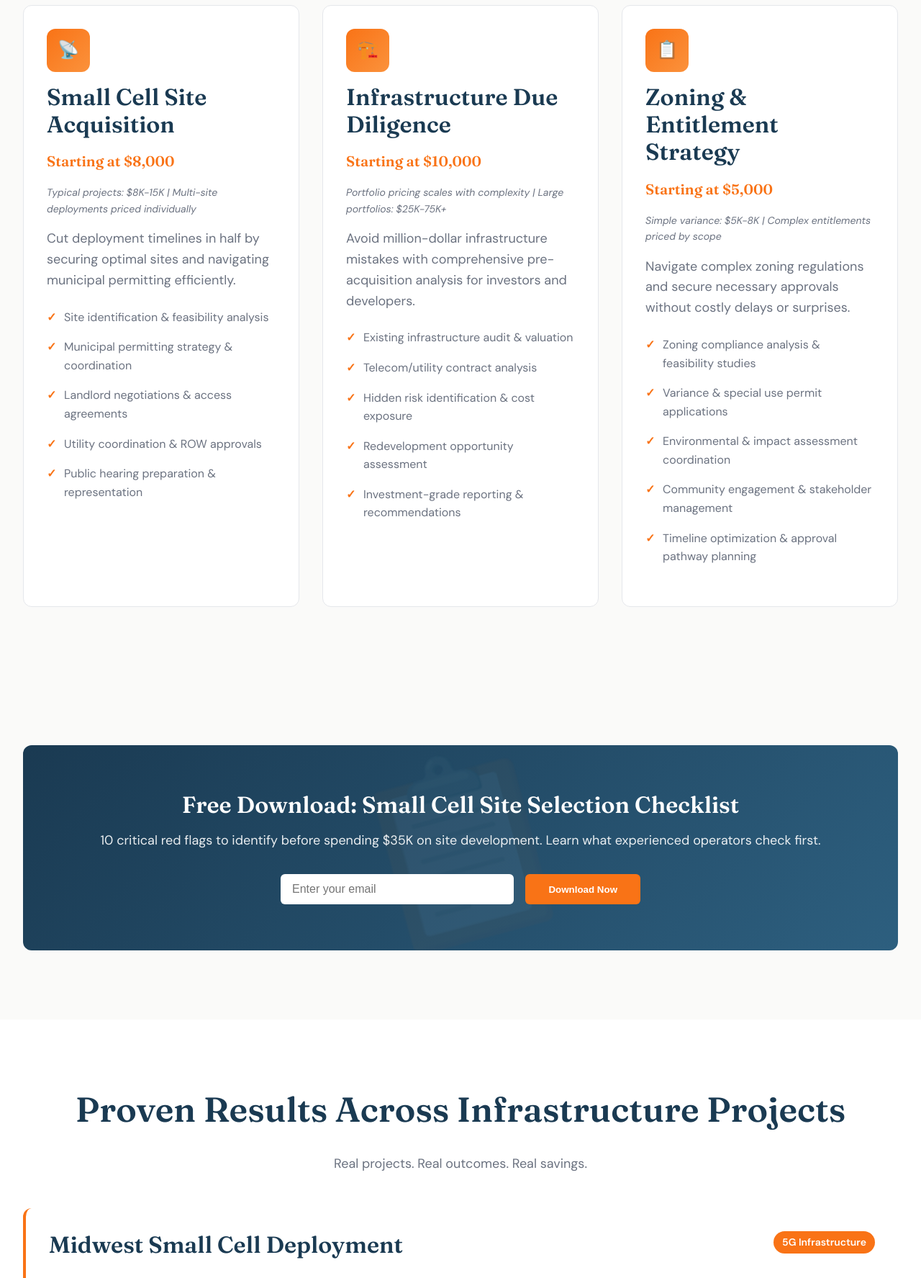
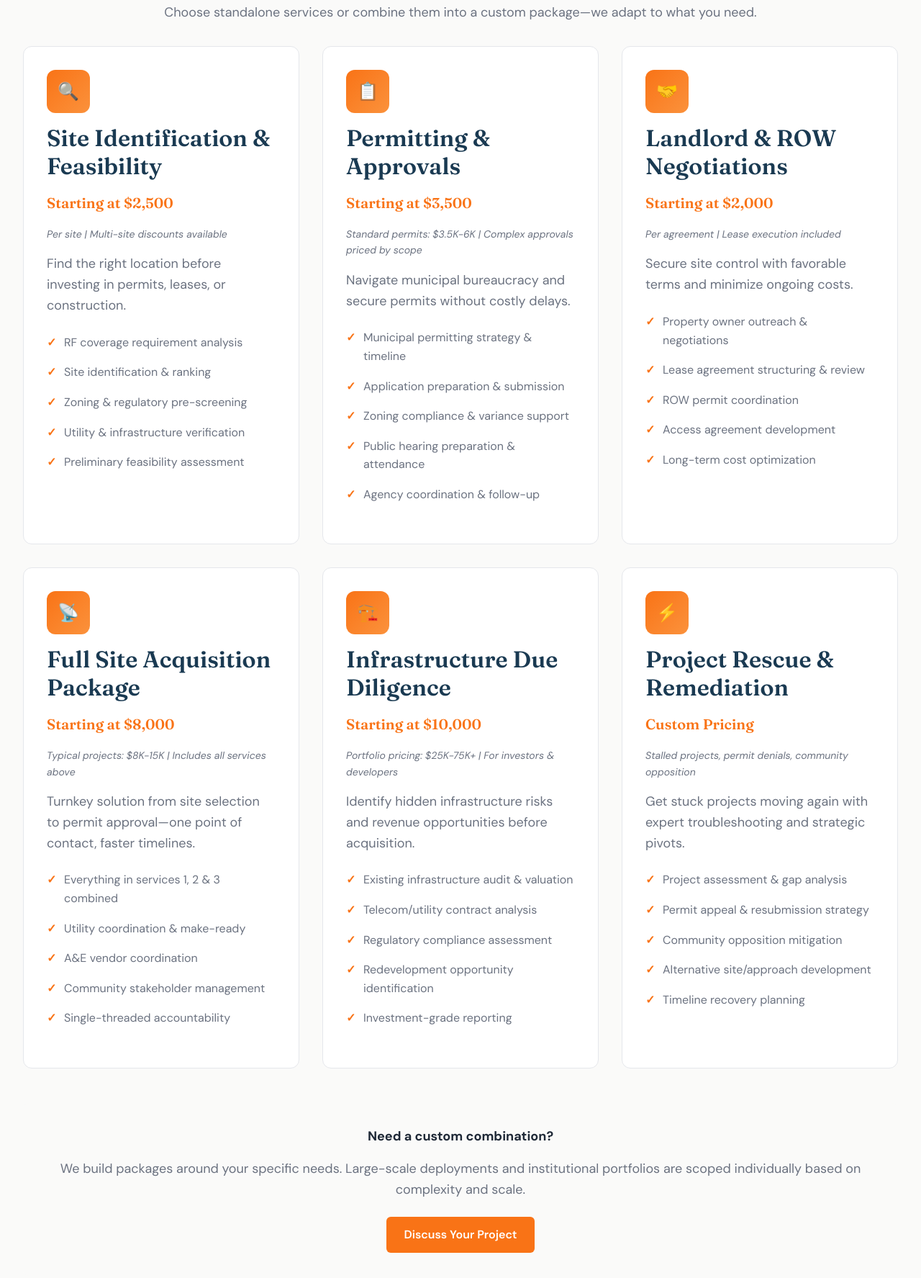
Before and after one commit to clintwingate-del/southline-website, a plain HTML site: page index.html in a window 1280 px wide. Shown: the part 1157-2932 px from the top of the page at 72% size. Drawn offline with Linux system fonts and the light colour scheme.

Commit message:
Add files via upload

```diff
--- a/index.html
+++ b/index.html
@@ -297,7 +297,7 @@
         /* Services Grid */
         .services-grid {
             display: grid;
-            grid-template-columns: repeat(auto-fit, minmax(350px, 1fr));
+            grid-template-columns: repeat(auto-fit, minmax(320px, 1fr));
             gap: var(--spacing-md);
             margin-top: var(--spacing-md);
         }
@@ -673,58 +673,112 @@
     <section id="services" class="section">
         <div class="container">
             <div class="text-center">
-                <h2>Services Built for Speed & Certainty</h2>
-                <p>From initial feasibility to final permits—we handle the complexity so you can focus on deployment.</p>
+                <h2>Flexible Solutions for Every Infrastructure Challenge</h2>
+                <p>Choose standalone services or combine them into a custom package—we adapt to what you need.</p>
             </div>
 
             <div class="services-grid">
                 <!-- Service 1 -->
                 <div class="service-card">
-                    <div class="service-icon">📡</div>
-                    <h3>Small Cell Site Acquisition</h3>
-                    <p class="service-price">Starting at $8,000</p>
-                    <p style="font-size: 0.875rem; color: var(--color-text-light); margin-bottom: 1rem;"><em>Typical projects: $8K-15K | Multi-site deployments priced individually</em></p>
-                    <p>Cut deployment timelines in half by securing optimal sites and navigating municipal permitting efficiently.</p>
+                    <div class="service-icon">🔍</div>
+                    <h3>Site Identification & Feasibility</h3>
+                    <p class="service-price">Starting at $2,500</p>
+                    <p style="font-size: 0.875rem; color: var(--color-text-light); margin-bottom: 1rem;"><em>Per site | Multi-site discounts available</em></p>
+                    <p>Find the right location before investing in permits, leases, or construction.</p>
                     <ul class="service-features">
-                        <li>Site identification & feasibility analysis</li>
-                        <li>Municipal permitting strategy & coordination</li>
-                        <li>Landlord negotiations & access agreements</li>
-                        <li>Utility coordination & ROW approvals</li>
-                        <li>Public hearing preparation & representation</li>
+                        <li>RF coverage requirement analysis</li>
+                        <li>Site identification & ranking</li>
+                        <li>Zoning & regulatory pre-screening</li>
+                        <li>Utility & infrastructure verification</li>
+                        <li>Preliminary feasibility assessment</li>
                     </ul>
                 </div>
 
                 <!-- Service 2 -->
                 <div class="service-card">
-                    <div class="service-icon">🏗️</div>
-                    <h3>Infrastructure Due Diligence</h3>
-                    <p class="service-price">Starting at $10,000</p>
-                    <p style="font-size: 0.875rem; color: var(--color-text-light); margin-bottom: 1rem;"><em>Portfolio pricing scales with complexity | Large portfolios: $25K-75K+</em></p>
-                    <p>Avoid million-dollar infrastructure mistakes with comprehensive pre-acquisition analysis for investors and developers.</p>
+                    <div class="service-icon">📋</div>
+                    <h3>Permitting & Approvals</h3>
+                    <p class="service-price">Starting at $3,500</p>
+                    <p style="font-size: 0.875rem; color: var(--color-text-light); margin-bottom: 1rem;"><em>Standard permits: $3.5K-6K | Complex approvals priced by scope</em></p>
+                    <p>Navigate municipal bureaucracy and secure permits without costly delays.</p>
                     <ul class="service-features">
-                        <li>Existing infrastructure audit & valuation</li>
-                        <li>Telecom/utility contract analysis</li>
-                        <li>Hidden risk identification & cost exposure</li>
-                        <li>Redevelopment opportunity assessment</li>
-                        <li>Investment-grade reporting & recommendations</li>
+                        <li>Municipal permitting strategy & timeline</li>
+                        <li>Application preparation & submission</li>
+                        <li>Zoning compliance & variance support</li>
+                        <li>Public hearing preparation & attendance</li>
+                        <li>Agency coordination & follow-up</li>
                     </ul>
                 </div>
 
                 <!-- Service 3 -->
                 <div class="service-card">
-                    <div class="service-icon">📋</div>
-                    <h3>Zoning & Entitlement Strategy</h3>
-                    <p class="service-price">Starting at $5,000</p>
-                    <p style="font-size: 0.875rem; color: var(--color-text-light); margin-bottom: 1rem;"><em>Simple variance: $5K-8K | Complex entitlements priced by scope</em></p>
-                    <p>Navigate complex zoning regulations and secure necessary approvals without costly delays or surprises.</p>
+                    <div class="service-icon">🤝</div>
+                    <h3>Landlord & ROW Negotiations</h3>
+                    <p class="service-price">Starting at $2,000</p>
+                    <p style="font-size: 0.875rem; color: var(--color-text-light); margin-bottom: 1rem;"><em>Per agreement | Lease execution included</em></p>
+                    <p>Secure site control with favorable terms and minimize ongoing costs.</p>
                     <ul class="service-features">
-                        <li>Zoning compliance analysis & feasibility studies</li>
-                        <li>Variance & special use permit applications</li>
-                        <li>Environmental & impact assessment coordination</li>
-                        <li>Community engagement & stakeholder management</li>
-                        <li>Timeline optimization & approval pathway planning</li>
+                        <li>Property owner outreach & negotiations</li>
+                        <li>Lease agreement structuring & review</li>
+                        <li>ROW permit coordination</li>
+                        <li>Access agreement development</li>
+                        <li>Long-term cost optimization</li>
                     </ul>
                 </div>
+
+                <!-- Service 4 -->
+                <div class="service-card">
+                    <div class="service-icon">📡</div>
+                    <h3>Full Site Acquisition Package</h3>
+                    <p class="service-price">Starting at $8,000</p>
+                    <p style="font-size: 0.875rem; color: var(--color-text-light); margin-bottom: 1rem;"><em>Typical projects: $8K-15K | Includes all services above</em></p>
+                    <p>Turnkey solution from site selection to permit approval—one point of contact, faster timelines.</p>
+                    <ul class="service-features">
+                        <li>Everything in services 1, 2 & 3 combined</li>
+                        <li>Utility coordination & make-ready</li>
+                        <li>A&E vendor coordination</li>
+                        <li>Community stakeholder management</li>
+                        <li>Single-threaded accountability</li>
+                    </ul>
+                </div>
+
+                <!-- Service 5 -->
+                <div class="service-card">
+                    <div class="service-icon">🏗️</div>
+                    <h3>Infrastructure Due Diligence</h3>
+                    <p class="service-price">Starting at $10,000</p>
+                    <p style="font-size: 0.875rem; color: var(--color-text-light); margin-bottom: 1rem;"><em>Portfolio pricing: $25K-75K+ | For investors & developers</em></p>
+                    <p>Identify hidden infrastructure risks and revenue opportunities before acquisition.</p>
+                    <ul class="service-features">
+                        <li>Existing infrastructure audit & valuation</li>
+                        <li>Telecom/utility contract analysis</li>
+                        <li>Regulatory compliance assessment</li>
+                        <li>Redevelopment opportunity identification</li>
+                        <li>Investment-grade reporting</li>
+                    </ul>
+                </div>
+
+                <!-- Service 6 -->
+                <div class="service-card">
+                    <div class="service-icon">⚡</div>
+                    <h3>Project Rescue & Remediation</h3>
+                    <p class="service-price">Custom Pricing</p>
+                    <p style="font-size: 0.875rem; color: var(--color-text-light); margin-bottom: 1rem;"><em>Stalled projects, permit denials, community opposition</em></p>
+                    <p>Get stuck projects moving again with expert troubleshooting and strategic pivots.</p>
+                    <ul class="service-features">
+                        <li>Project assessment & gap analysis</li>
+                        <li>Permit appeal & resubmission strategy</li>
+                        <li>Community opposition mitigation</li>
+                        <li>Alternative site/approach development</li>
+                        <li>Timeline recovery planning</li>
+                    </ul>
+                </div>
+            </div>
+
+            <div class="text-center" style="margin-top: 3rem; padding: 2rem; background: var(--color-bg); border-radius: 8px;">
+                <p style="font-size: 1.125rem; color: var(--color-text); margin-bottom: 1rem;"><strong>Need a custom combination?</strong></p>
+                <p style="color: var(--color-text-light); margin-bottom: 1.5rem;">We build packages around your specific needs. Large-scale deployments and institutional portfolios are scoped individually based on complexity and scale.</p>
+                <a href="#contact" class="cta-button">Discuss Your Project</a>
             </div>
         </div>
     </section>
```
